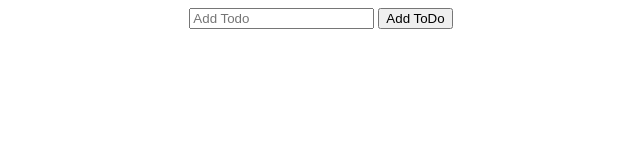
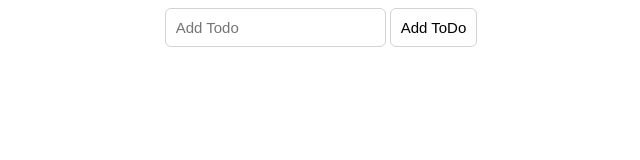
Before and after one commit to KHOLAD/todo-pubsub, a plain HTML site: page index.html in a window 1280 px wide. Shown: the whole page, without its empty margins (319-959 px from the left). Drawn offline with Linux system fonts and the light colour scheme.

Commit message:
Base styles

```diff
--- a/index.html
+++ b/index.html
@@ -11,12 +11,12 @@
 
 <body>
     <!--Containers-->
-    <main></main>
+    <main class="display-flex align-center justify-center"></main>
     <aside></aside>
     <!--Templates-->
     <template id="formTemplate">
         <form class="form">
-            <input type="text" placeholder="Add Todo" />
+            <input autofocus type="text" placeholder="Add Todo" />
             <button>Add ToDo</button>
         </form>
     </template>
@@ -27,6 +27,10 @@
         </div>
     </template>
 
+    <template id="emptyListTemplate">
+        <div>No todo's added</div>
+    </template>
+
     <script src="index.js" type="module"></script>
 </body>
 
--- a/list.js
+++ b/list.js
@@ -4,8 +4,8 @@ import { pubsub } from "./pubsub.js";
 export const todoList = {
     toDos: [],
     render: function (container) {
-        let template = document.getElementById('listTemplate');
-        let list = template.content.cloneNode(true);
+        const template = document.getElementById('listTemplate');
+        const list = template.content.cloneNode(true);
         container.appendChild(list);
 
         const ul = document.querySelector('.list ul');
--- a/styles.css
+++ b/styles.css
@@ -1,6 +1,64 @@
+.display-flex {
+    display: flex;
+}
+
+.align-center {
+    align-items: center;
+}
+
+.justify-center {
+    justify-content: center;
+}
+
 body {
     display: flex;
     flex-direction: column;
     align-items: center;
     justify-content: center;
 }
+
+main {
+    width: 100%;
+}
+
+.form input {
+    padding: 10px;
+    border-radius: 6px;
+    font-size: 15px;
+    border: 1px solid lightgray;
+}
+.form input:focus {
+    outline: none;
+}
+
+.form button {
+    padding: 10px;
+    border-radius: 6px;
+    font-size: 15px;
+    border: 1px solid lightgray;
+    background-color: #fff;
+    transition: background-color .3s ease-in-out;
+}
+.form button:hover {
+    background-color: rgb(232, 229, 229);
+}
+
+aside {
+    margin: 10px;
+    width: 50%;
+    border-radius: 6px;
+}
+
+aside ul li {
+    cursor: pointer;
+    border: 1px solid lightgray;
+    border-radius: 6px;
+    list-style-type: none;
+    padding: 10px 7px;
+    margin-bottom: 10px;
+    transition: background-color .3s ease-in-out;
+}
+
+aside ul li:hover {
+    background-color: rgb(232, 229, 229);
+}
```
